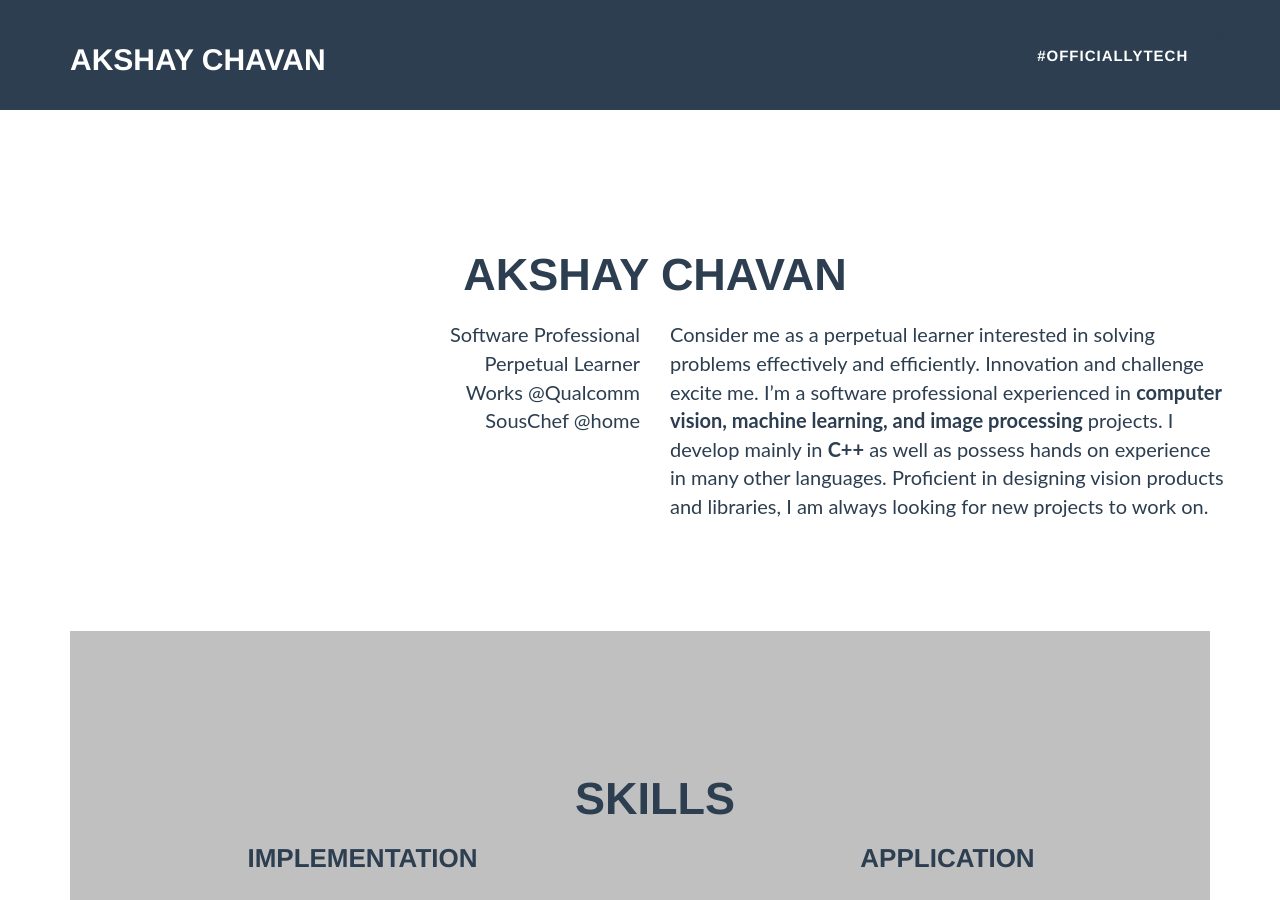
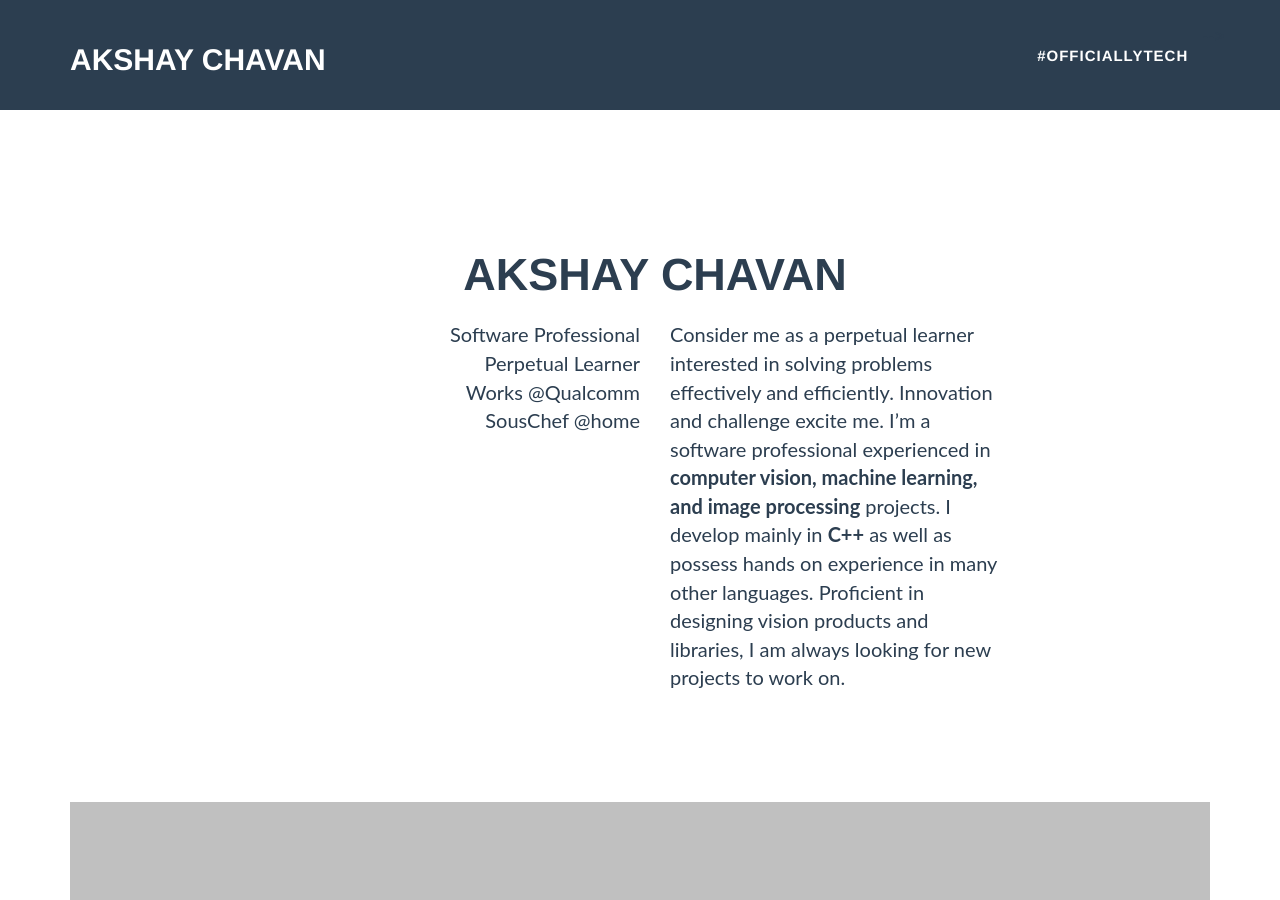
Before and after one commit to arccoder/arccoder.github.io, a Jekyll site: the page built from index.html, in a window 1280 px wide and 900 px high. Built offline with Jekyll 4.4.1, drawn with Linux system fonts in a browser that asks for light colours; nearby versions of some CDN libraries; some web fonts are replaced.

Commit message:
Update index.html

```diff
--- a/index.html
+++ b/index.html
@@ -9,13 +9,13 @@ layout: default
             <h2>Akshay Chavan</h2>
             <br>
             <!--<hr class="star-light">-->
-            <div class="col-xs-12 col-sm-12 col-md-6 col-lg-6" style="text-align:right;">
+            <div class="col-xs-12 col-sm-12 col-md-6 col-lg-6" style="text-align:right; padding-left:20%;">
                 <p>Software Professional<br>
                 Perpetual Learner<br>
                 Works @Qualcomm<br>
                 SousChef @home<br></p>
             </div>
-            <div class="col-xs-12 col-sm-12 col-md-6 col-lg-6" style="text-align:left;">
+            <div class="col-xs-12 col-sm-12 col-md-6 col-lg-6" style="text-align:left; padding-right:20%;">
                 <p>Consider me as a perpetual learner interested in solving
                 problems effectively and efficiently. Innovation and
                 challenge excite me. I’m a software professional
```
